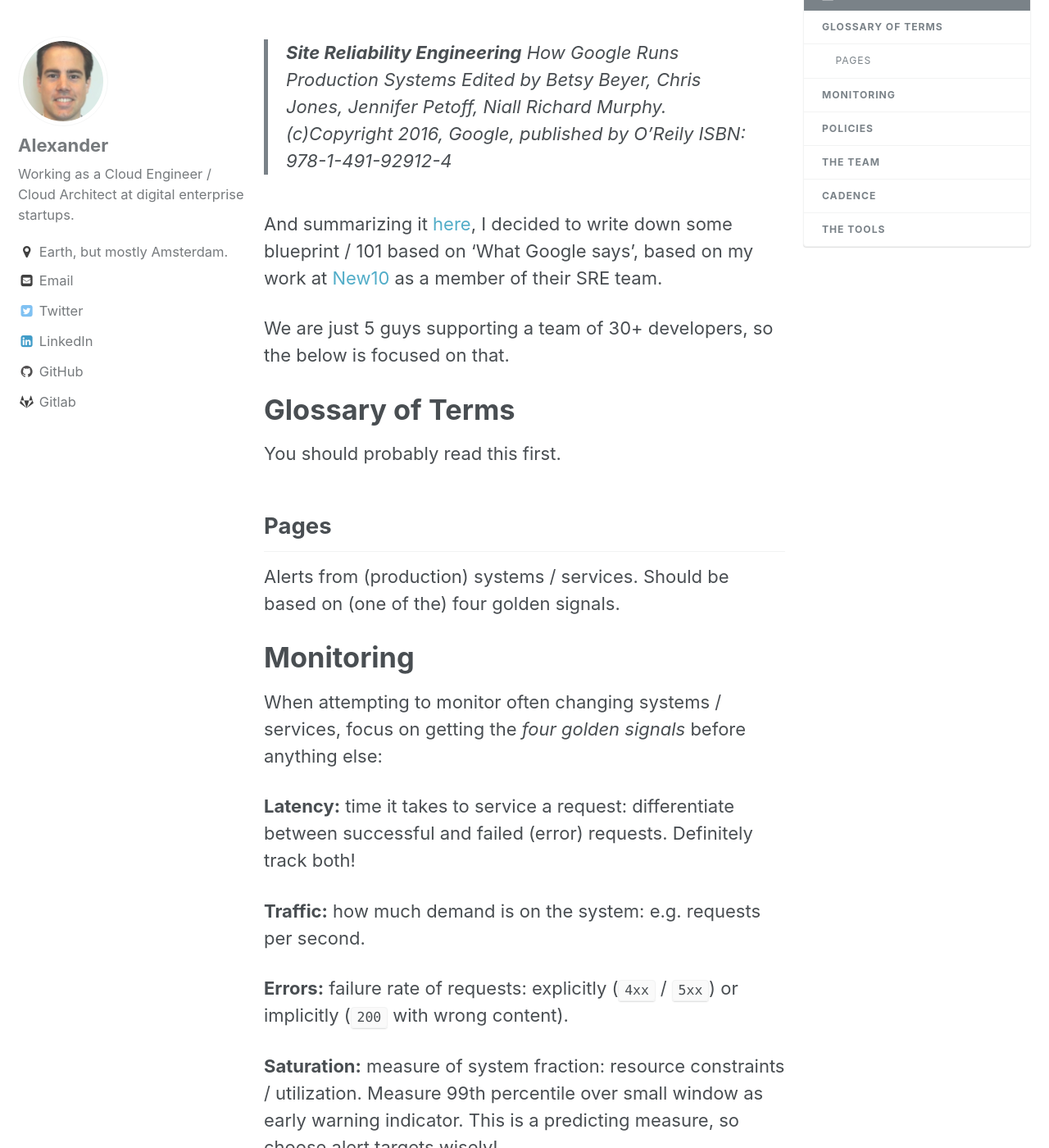
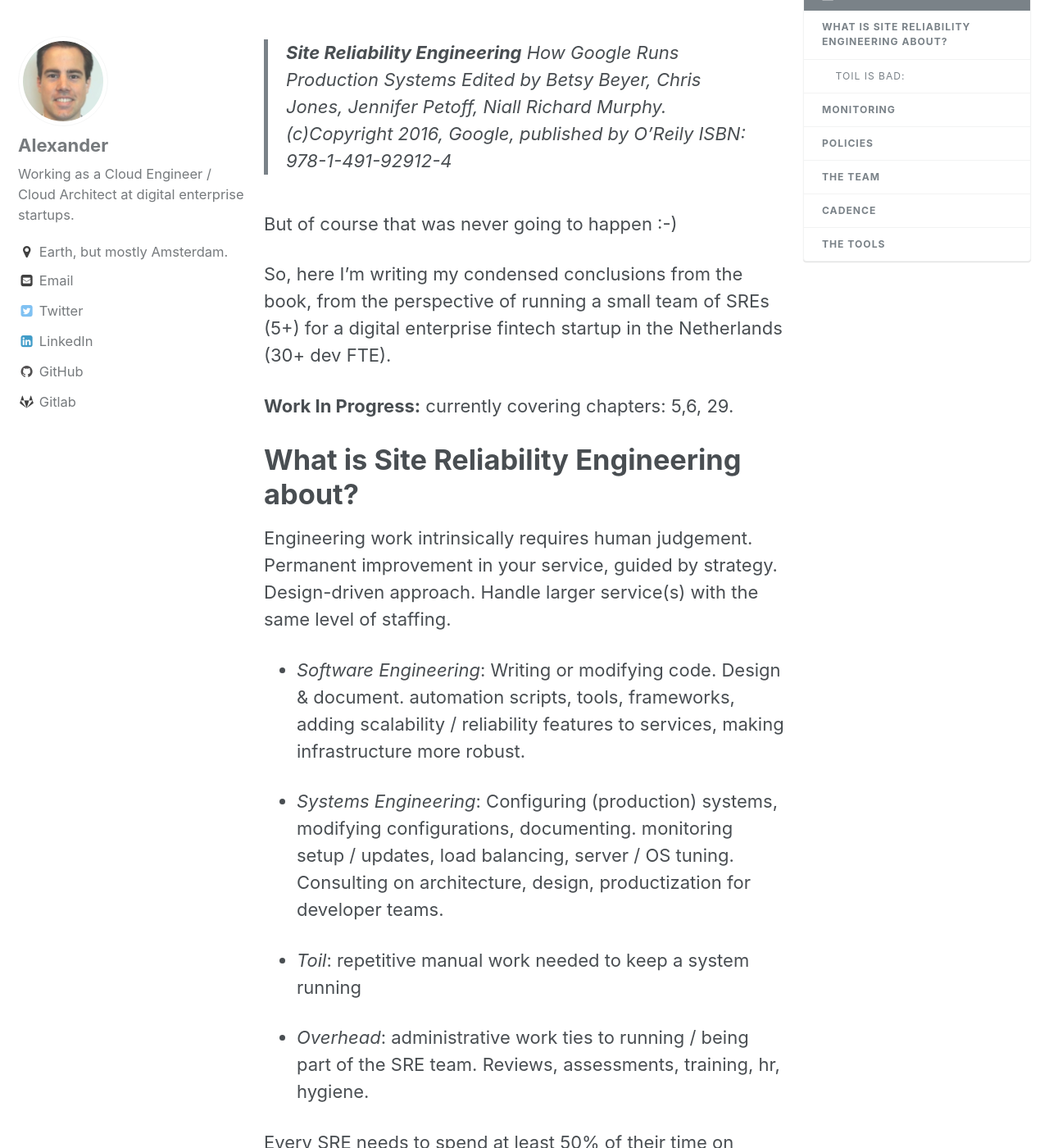
Before and after one commit to aldegoeij/aldegoeij.github.io, a Jekyll site: the page built from _posts/2018-09-14-sre-dos.md, in a window 1280 px wide and 1400 px high, scrolled down 263 px. Shown: the whole window at 82% size. Built offline with Jekyll 4.4.1, drawn with Linux system fonts in a browser that asks for light colours; some of the changed text lies outside the part shown.

Commit message:
removed summary, moved to DO's

```diff
--- a/_config.yml
+++ b/_config.yml
@@ -1,6 +1,6 @@
 # Site Settings
 locale                   : "en"
-title                    : "Building Clouds."
+title                    : "QRMR - Building Clouds."
 title_separator          : "-"
 name                     : "ALDG / QRMR / Alexander L. de Goeij"
 description              : "Blog about digital enterprise startups and tech: architecture, cloud, engineering, development, python, linux, consulting, you name it."
--- a/_posts/2018-09-15-sre-101.md
+++ b/_posts/2018-09-14-sre-dos.md
@@ -1,9 +1,9 @@
 ---
-title: Site Reliability Engineering (SRE) '101'
+title: Site Reliability Engineering (SRE) Do's
 
 ---
 
-While reading:
+Ok, so I was going to do a full summary of:
 
 > **Site Reliability Engineering**
 > How Google Runs Production Systems
@@ -11,20 +11,32 @@ While reading:
 > (c)Copyright 2016, Google, published by O'Reily
 > ISBN: 978-1-491-92912-4
 
-And summarizing it [here](./2018-09-01-sre-book.md), I decided to write down some blueprint / 101 based on 'What Google says', based on my work at [New10](https://new10.com) as a member of their SRE team.
+But of course that was never going to happen :-)
 
-We are just 5 guys supporting a team of 30+ developers, so the below is focused on that.
+So, here I'm writing my condensed conclusions from the book, from the perspective of running a small team of SREs (5+) for a digital enterprise fintech startup in the Netherlands (30+ dev FTE).
+
+**Work In Progress:** currently covering chapters: 5,6, 29.
 
 {% include toc %}
 
-# Glossary of Terms
+# What is Site Reliability Engineering about?
 
-You should probably read this first.
+Engineering work intrinsically requires human judgement. Permanent improvement in your service, guided by strategy.
+Design-driven approach. Handle larger service(s) with the same level of staffing.
 
-## Pages
-Alerts from (production) systems / services. Should be based on (one of the) four golden signals.
+* _Software Engineering_: Writing or modifying code. Design & document. automation scripts, tools, frameworks, adding scalability / reliability features to services, making infrastructure more robust.
 
+* _Systems Engineering_: Configuring (production) systems, modifying configurations, documenting. monitoring setup / updates, load balancing, server / OS tuning. Consulting on architecture, design, productization for developer teams.
 
+* _Toil_: repetitive manual work needed to keep a system running
+
+* _Overhead_: administrative work ties to running / being part of the SRE team. Reviews, assessments, training, hr, hygiene.
+
+Every SRE needs to spend at least 50% of their time on engineering work. If this is not the case, teams should take a step back and figure out what's wrong.
+
+## Toil is bad:
+
+There will alway be toil, but we should strive to eliminate a little bit of toil every week, to steadily clean up our services and shift efforts to engineering for scale, architecting next generation of services and build cross-SRE toolchains. Too much toil results in: career stagnation, low morale, low productivity, etc.
 
 # Monitoring
 
```
Also changed, not shown: 2 other files.
